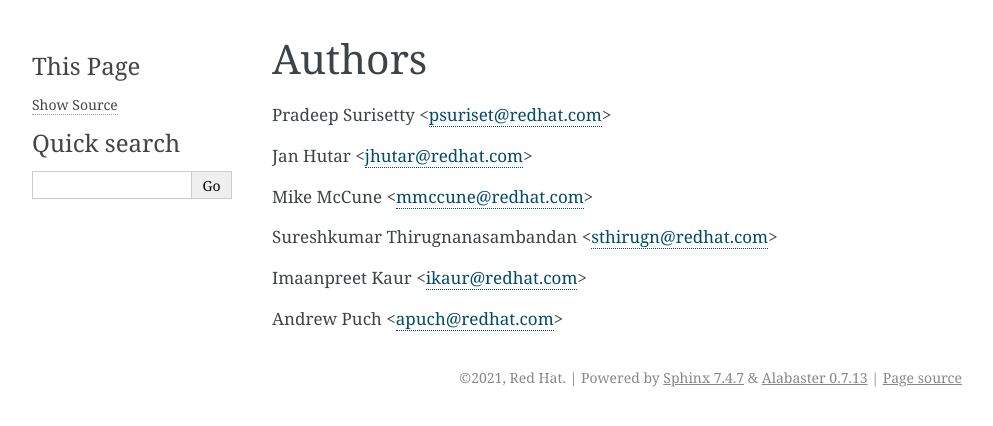
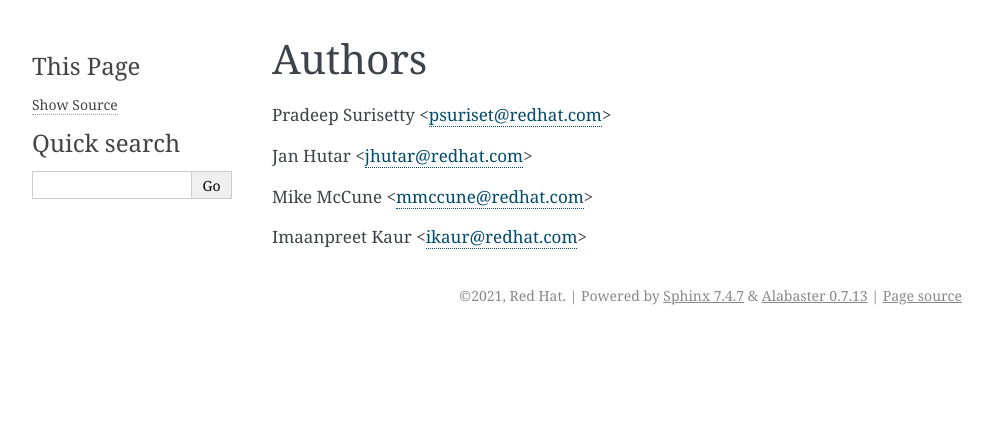
Before and after one commit to RedHatSatellite/satellite-performance-tuning, a Sphinx documentation site: the page built from docs/authors.rst, in a window 1280 px wide. Shown: the top 426 px of the page, without its empty margins (148-1141 px from the left). Built offline with Sphinx 7.4.7, drawn with Linux system fonts in a browser that asks for light colours.

Commit message:
removed old authors name

```diff
--- a/docs/authors.rst
+++ b/docs/authors.rst
@@ -8,8 +8,4 @@ Jan Hutar <jhutar@redhat.com>
 
 Mike McCune <mmccune@redhat.com>
 
-Sureshkumar Thirugnanasambandan <sthirugn@redhat.com>
-
 Imaanpreet Kaur <ikaur@redhat.com>
-
-Andrew Puch <apuch@redhat.com>
```
